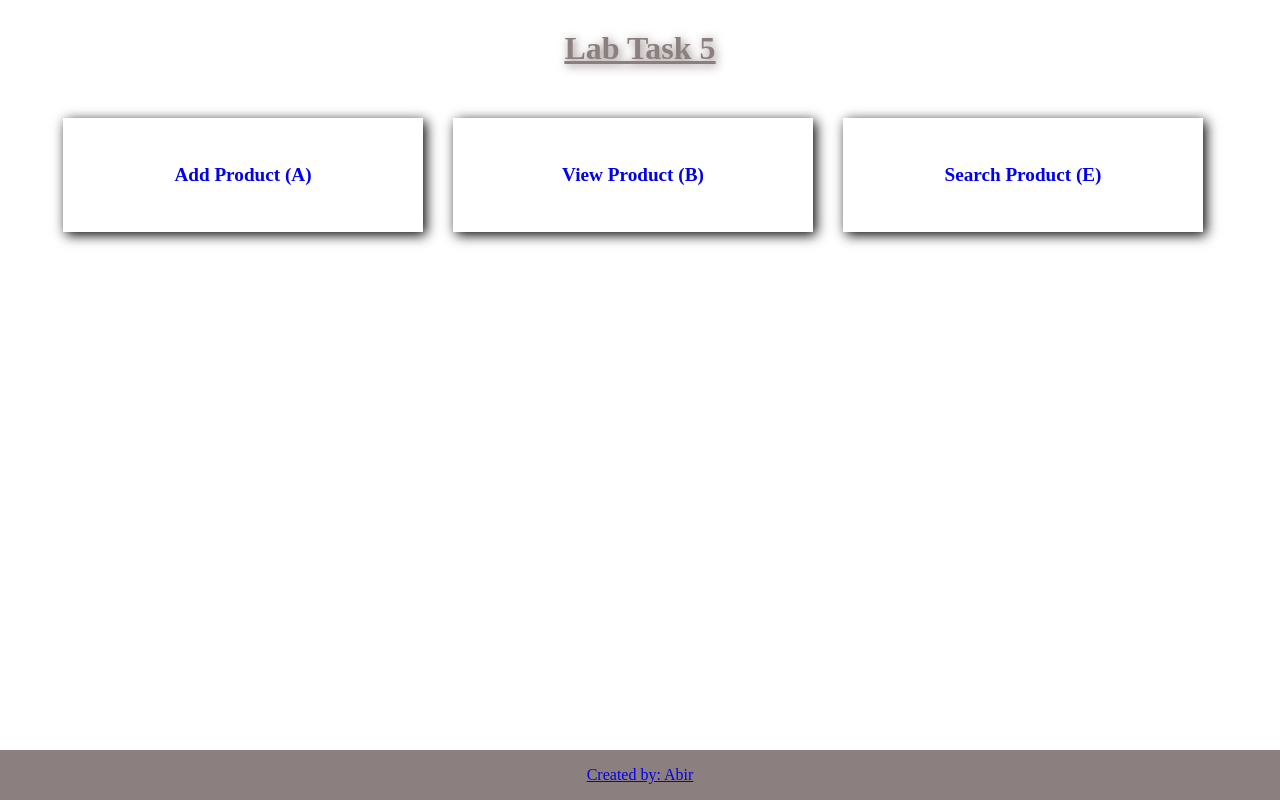
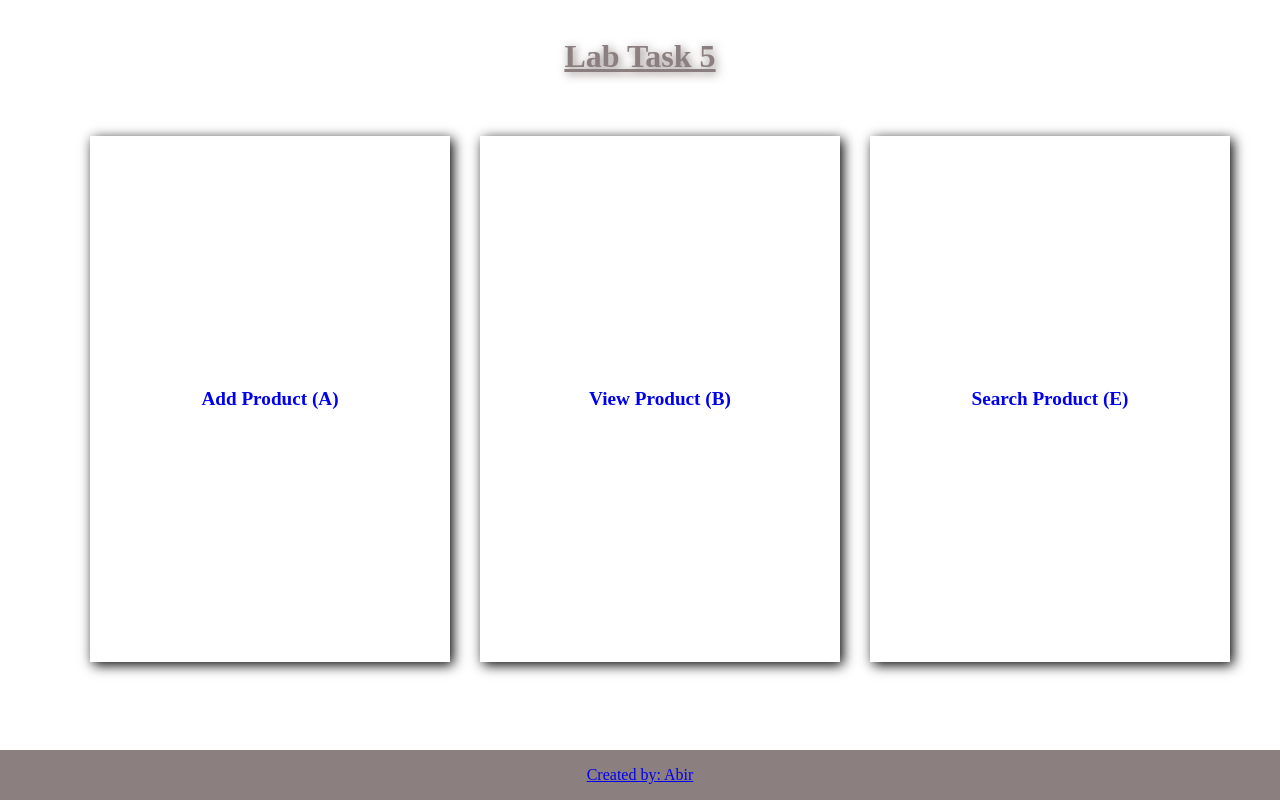
Before and after one commit to Abir-Tx/webtech, a PHP site: page /lab5/view/index.php in a window 1280 px wide. Run offline with PHP 8.4, Linux system fonts and the light colour scheme.

Commit message:
Center & increase the ul elems siz
Signed-off-by: Abir-Tx <28858998+Abir-Tx@users.noreply.github.com>

```diff
--- a/lab5/view/index.php
+++ b/lab5/view/index.php
@@ -16,6 +16,8 @@
   <h1>
     Lab Task 5
   </h1>
+
+  <div class="listsCon">
     <ul>
       <a href="./pages/add_product.php">
         <li>Add Product (A)</li>
@@ -33,6 +35,7 @@
         <li>Search Product (E)</li>
 
     </ul>
+  </div>
 
   <!-- create a footer -->
   <footer>
--- a/lab5/view/scss/index.css
+++ b/lab5/view/scss/index.css
@@ -1,3 +1,9 @@
+body {
+  display: flex;
+  flex-direction: column;
+  align-items: center;
+}
+
 h1 {
   text-align: center;
   padding: 20px;
@@ -7,18 +13,22 @@ h1 {
   text-decoration: underline;
 }
 
-ul {
+.listsCon {
+  height: 80vh;
+  display: flex;
+}
+.listsCon ul {
   display: flex;
   list-style-type: none;
 }
-ul a {
+.listsCon ul a {
   text-decoration: none;
   font-size: larger;
 }
-ul a:hover {
+.listsCon ul a:hover {
   color: blue;
 }
-ul li {
+.listsCon ul li {
   margin: 15px;
   width: 25vw;
   height: 80%;
@@ -30,7 +40,7 @@ ul li {
   font-weight: bold;
   transition: 0.3s ease-in-out;
 }
-ul li:hover {
+.listsCon ul li:hover {
   background-color: lightblue;
 }
 
--- a/lab5/view/scss/index.scss
+++ b/lab5/view/scss/index.scss
@@ -1,3 +1,9 @@
+body {
+  display: flex;
+  flex-direction: column;
+  align-items: center;
+}
+
 h1 {
   text-align: center;
   padding: 20px;
@@ -8,6 +14,9 @@ h1 {
   text-decoration: underline;
 }
 
+.listsCon {
+  height: 80vh;
+  display: flex;
   ul {
     display: flex;
     list-style-type: none;
@@ -35,6 +44,7 @@ ul {
       }
     }
   }
+}
 
 footer {
   // Create a sticky footer at the bottom of the page
```
Also changed, not shown: 1 other file. Lines whose indentation alone changed are shown as unchanged.
